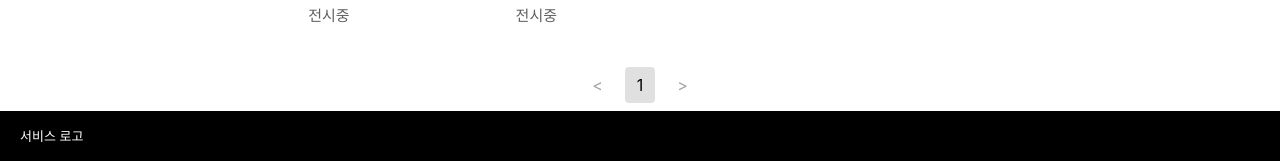
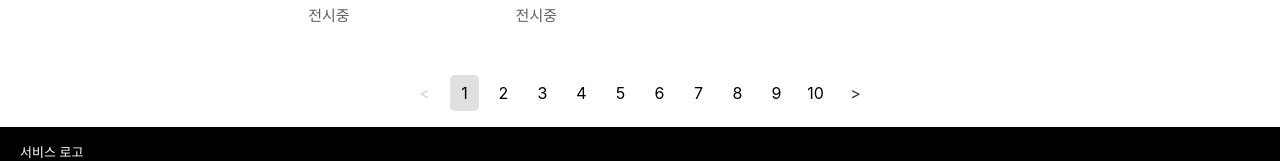
Before and after one commit to JNU-econovation/TeamPonyo-FE, a React (Create React App) app: page / in a window 1280 px wide. Shown: the part 1316-1477 px from the top of the page. Built offline with nearby package versions, Linux system fonts and the light colour scheme; no server answers.

Commit message:
feat: Pagination 컴포넌트 구현

```diff
--- a/src/components/Pagination.css
+++ b/src/components/Pagination.css
@@ -10,23 +10,47 @@
   cursor: pointer;
 }
 
-.pagination a {
-  padding: 8px 12px;
+
+.items {
+  padding: 7px;
+  border-radius: 5px;
+  /** border: 1px solid #e0e0e0; **/
+  width: 15px;
+  display: flex;
+  justify-content: center;
+  align-items: center;
+}
+
+.pagination-item {
+  padding: 8px 0;
   border-radius: 4px;
   color: #a1a1a1;
   text-decoration: none;
+  display: flex;
+  justify-content: center;
+  align-items: center;
 }
 
-.pagination .active a {
+.pagination .active {
   background-color: #e0e0e0;
   color: #000000;
   border-color: #e0e0e0;
 }
 
-.pagination .prevoius-item {
+.pagination .previous-item,
+.pagination .next-item {
+  padding: 8px 8px;
+  color: #333;
+}
+
+
+.pagination .page-item {
+  color: #000000;
 
 }
 
-.pagination .next-item {
-
+.pagination .previous-item.disabled,
+.pagination .next-item.disabled {
+  cursor: not-allowed;
+  color: #d3d3d3;
 }
--- a/src/components/Pagination.js
+++ b/src/components/Pagination.js
@@ -1,22 +1,62 @@
-import React from 'react';
+import React, { useEffect, useState } from 'react';
 import ReactPaginate from 'react-paginate';
 import './Pagination.css';
 
-const Pagination = ({ pageCount, onPageChange }) => {
+const Pagination = ({ pageCount, onPageChange, currentPage }) => {
+  const [pageRange, setPageRange] = useState({ start: 0, end: 9 });
+
+  useEffect(() => {
+    const newStart = Math.floor(currentPage / 10) * 10;
+    const newEnd = Math.min(newStart + 9, pageCount - 1);
+    setPageRange({ start: newStart, end: newEnd });
+  }, [currentPage, pageCount]);
+
+  // 화면에 표시될 버튼 번호 배열
+  const getPageRange = () => {
+    const pages = [];
+    for (let i = pageRange.start; i <= pageRange.end; i++) {
+      pages.push(i);
+    }
+    return pages;
+  };
+
+  // 사용자가 클릭한 페이지 번호에 따라 페이지 범위 업데이트
+  const handlePageClick = (selectedPage) => {
+    if (selectedPage < pageRange.start) {
+      // 현재 페이지기 배열의 시작일때 이전 버튼을 누르면, 이전 10개 페이지 범위로 업데이트
+      setPageRange({ start: pageRange.start - 10, end: pageRange.end - 10 });
+    } else if (selectedPage > pageRange.end) {
+      // 현재 페이지가 배열의 끝일때 다음 버튼을 누르면, 다음 10개 페이지 범위로 업데이트
+      setPageRange({ start: pageRange.start + 10, end: pageRange.end + 10 });
+    }
+    onPageChange({ selected: selectedPage });
+  };
+
   return (
-    <ReactPaginate
-      previousLabel={'<'}
-      nextLabel={'>'}
-      pageCount={pageCount}
-      marginPagesDisplayed={0}
-      pageRangeDisplayed={10}
-      onPageChange={onPageChange}
-      containerClassName={'pagination'}
-      activeClassName={'active'}
-      previousClassName={'previous-item'}
-      nextClassName={'next-item'}
-    />
+    <ul className="pagination">
+      <li
+        className={`items previous-item ${currentPage === 0 ? 'disabled' : ''}`}
+        onClick={() => currentPage > 0 && handlePageClick(currentPage - 1)}
+      >
+        {'<'}
+      </li>
+      {getPageRange().map(page => (
+        <li
+          key={page}
+          className={`items page-item ${page === currentPage ? 'active' : ''}`}
+          onClick={() => handlePageClick(page)}
+        >
+          {page + 1}
+        </li>
+      ))}
+      <li
+        className={`items next-item ${currentPage === pageCount - 1 ? 'disabled' : ''}`}
+        onClick={() => currentPage < pageCount - 1 && handlePageClick(currentPage + 1)}
+      >
+        {'>'}
+      </li>
+    </ul>
   );
-}
+};
 
 export default Pagination;
--- a/src/pages/Main.js
+++ b/src/pages/Main.js
@@ -8,10 +8,9 @@ import { SearchBox } from '../components/SearchBox'
 
 const Main = () => {
 
-  const [pageCount, setPageCount] = useState(1) // 총 페이지 수
+  const [pageCount, setPageCount] = useState(36) // 총 페이지 수
   const [currentPage, setCurrentPage] = useState(0) // 현재 페이지
   const [data, setData] = useState([])  // 해당 페이지의 데이터
-
   const itemsPerPage = 16 // 페이지당 아이템 수
 
   useEffect(() => {
@@ -52,7 +51,7 @@ const Main = () => {
       <GridList
         // data = {data}
       />
-      {pageCount >= 1 && (
+      {pageCount > 1 && (
         <Pagination
           pageCount={pageCount}
           onPageChange={handlePageChange}
```
